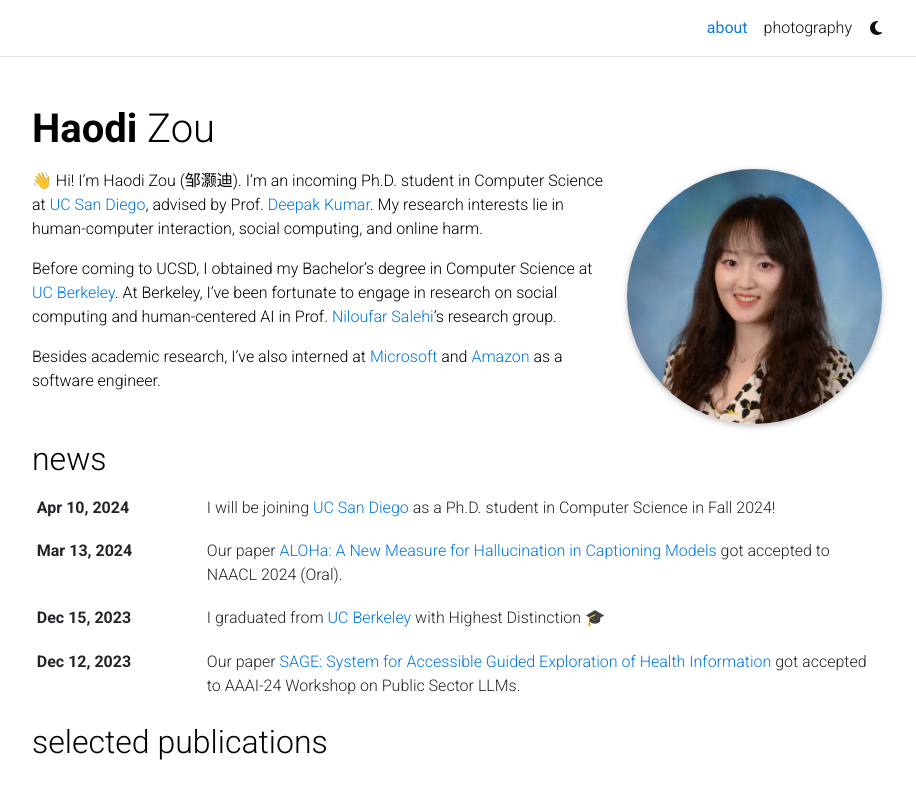
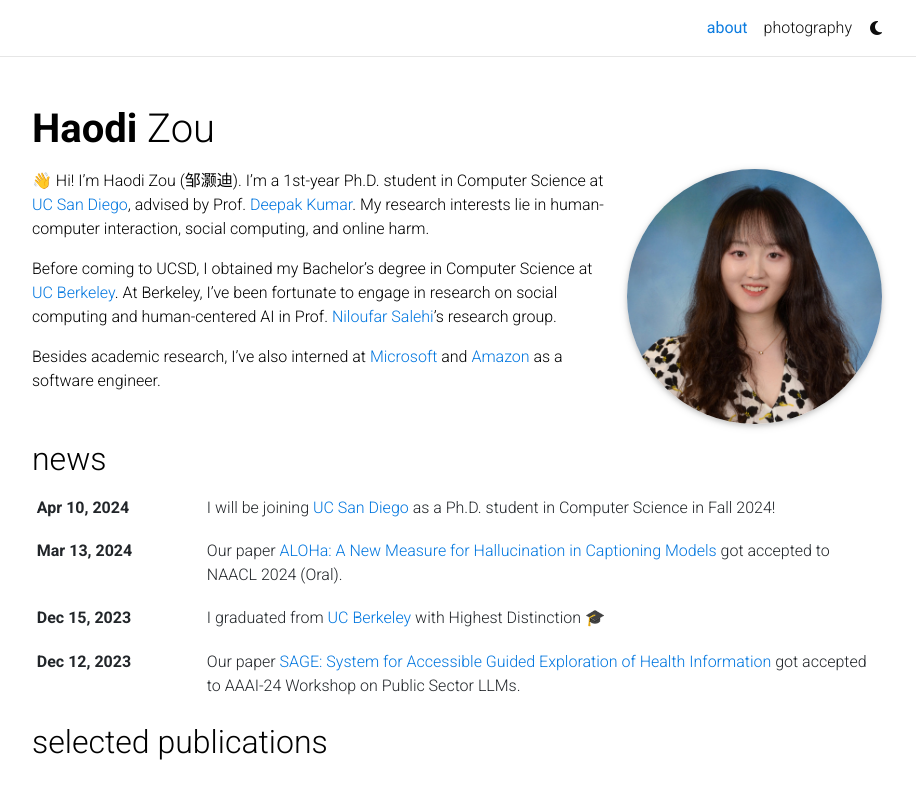
Before and after one commit to haodi-zou/haodi-zou.github.io, a Jekyll site: the page built from _pages/about.md, in a window 1280 px wide and 1042 px high, cut to the strip 0-790 px from the top of the window. Shown: the whole strip, without its empty margins (183-1099 px from the left). Built offline with Jekyll 4.4.1, drawn with Linux system fonts in a browser that asks for light colours; full-size pictures stand in for the smaller copies a plugin makes; emoji names are drawn with the system emoji font; comment, search, counter and statistics services are not loaded; a style sheet for code colours, icons or effects is not loaded.

```diff
--- a/_pages/about.md
+++ b/_pages/about.md
@@ -16,7 +16,7 @@
 selected_papers: true # includes a list of papers marked as "selected={true}"
 social: true  # includes social icons at the bottom of the page
 ---
-👋 Hi! I'm Haodi Zou (邹灏迪). I'm an incoming Ph.D. student in Computer Science at [UC San Diego](https://cse.ucsd.edu/), advised by Prof. [Deepak Kumar](https://kumarde.com/). My research interests lie in human-computer interaction, social computing, and online harm.
+👋 Hi! I'm Haodi Zou (邹灏迪). I'm a 1st-year Ph.D. student in Computer Science at [UC San Diego](https://cse.ucsd.edu/), advised by Prof. [Deepak Kumar](https://kumarde.com/). My research interests lie in human-computer interaction, social computing, and online harm.
 
 Before coming to UCSD, I obtained my Bachelor's degree in Computer Science at [UC Berkeley](https://eecs.berkeley.edu/). At Berkeley, I've been fortunate to engage in research on social computing and human-centered AI in Prof. [Niloufar Salehi](https://niloufar.org/)'s research group.
 
```
Also changed, not shown: other parts of _pages/about.md (+1 -1 lines), assets/img/zhd3.jpg (added).
